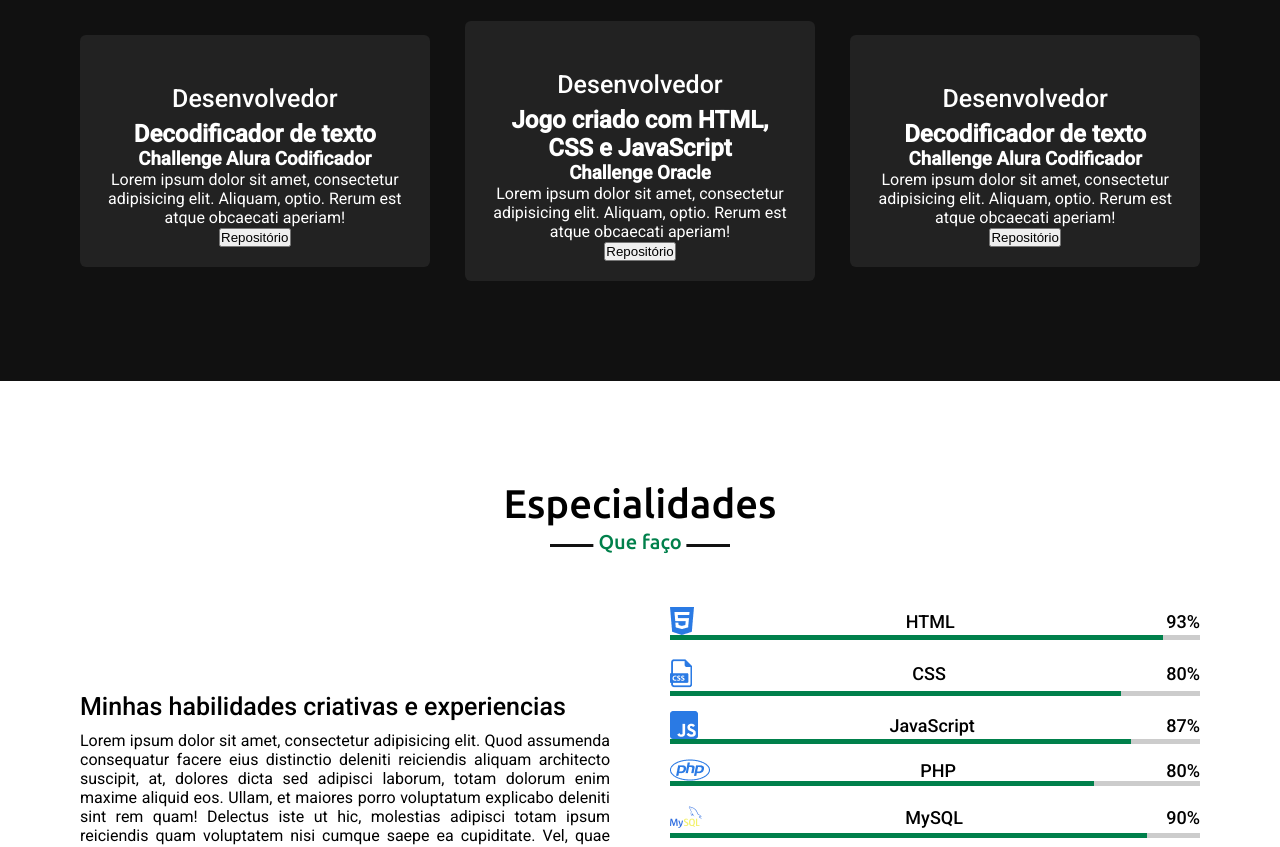
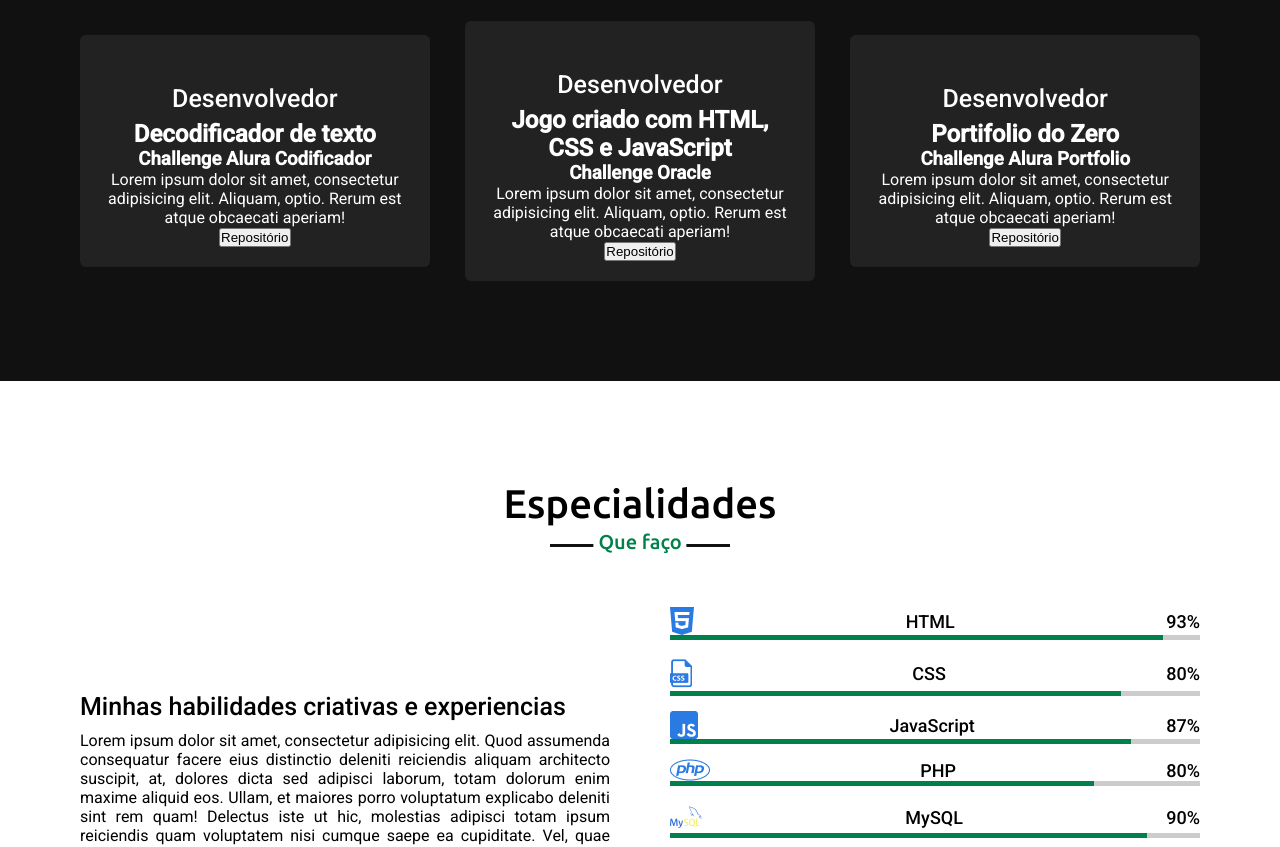
Before and after one commit to ronaldor05/-challengeoneportfolio2, a plain HTML site: page index.html in a window 1280 px wide. Shown: the part 1800-2647 px from the top of the page. Drawn offline with nearby package versions, Linux system fonts and the light colour scheme.

Commit message:
Second commit

```diff
--- a/index.html
+++ b/index.html
@@ -115,11 +115,11 @@
                     <img class="experience__img" src="">
                     <!--ion-icon name="code-outline"></ion-icon-->
                  <div class="text">Desenvolvedor</div>
-                 <h2 class="experience__title">Decodificador de texto</h2>
-                 <h3 class="experience__text">Challenge Alura Codificador </h3>
+                 <h2 class="experience__title">Portifolio do Zero</h2>
+                 <h3 class="experience__text">Challenge Alura Portfolio </h3>
                  <p>Lorem ipsum dolor sit amet, consectetur adipisicing elit. Aliquam, optio. Rerum est atque obcaecati aperiam!</p>
                 <!-- Insira a link para demonstração do projeto no Github e/ou GithubPages -->
-                <span class="experience__repo"><a href="https://github.com/ronaldor05/challengeonedecodificador2.git"><button class="experiencia__botao--repo">Repositório</button></a></span>
+                <span class="experience__repo"><a href="https://github.com/ronaldor05/challengeoneportfolio2.git"><button class="experiencia__botao--repo">Repositório</button></a></span>
                 <!--span class="experience__demo"><a href=""><button class="experiencia__botao--demo">Ver demo</button></a></span-->
 
             </div>
```
